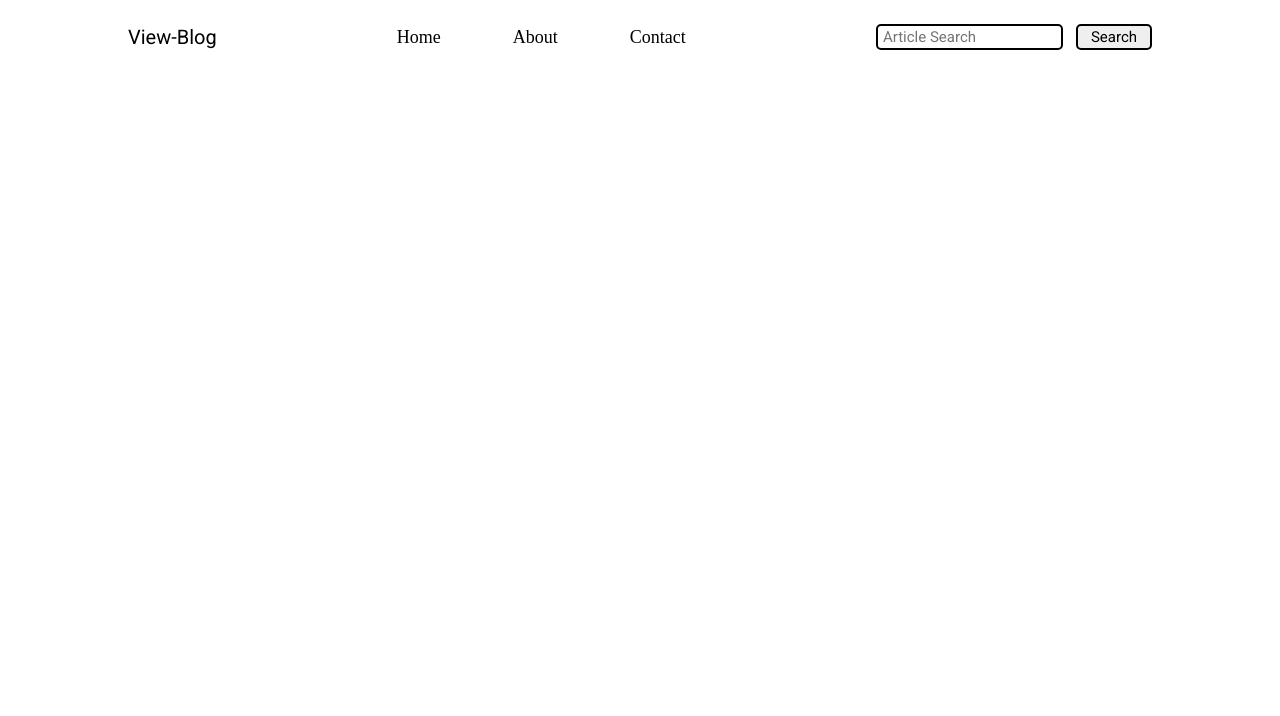
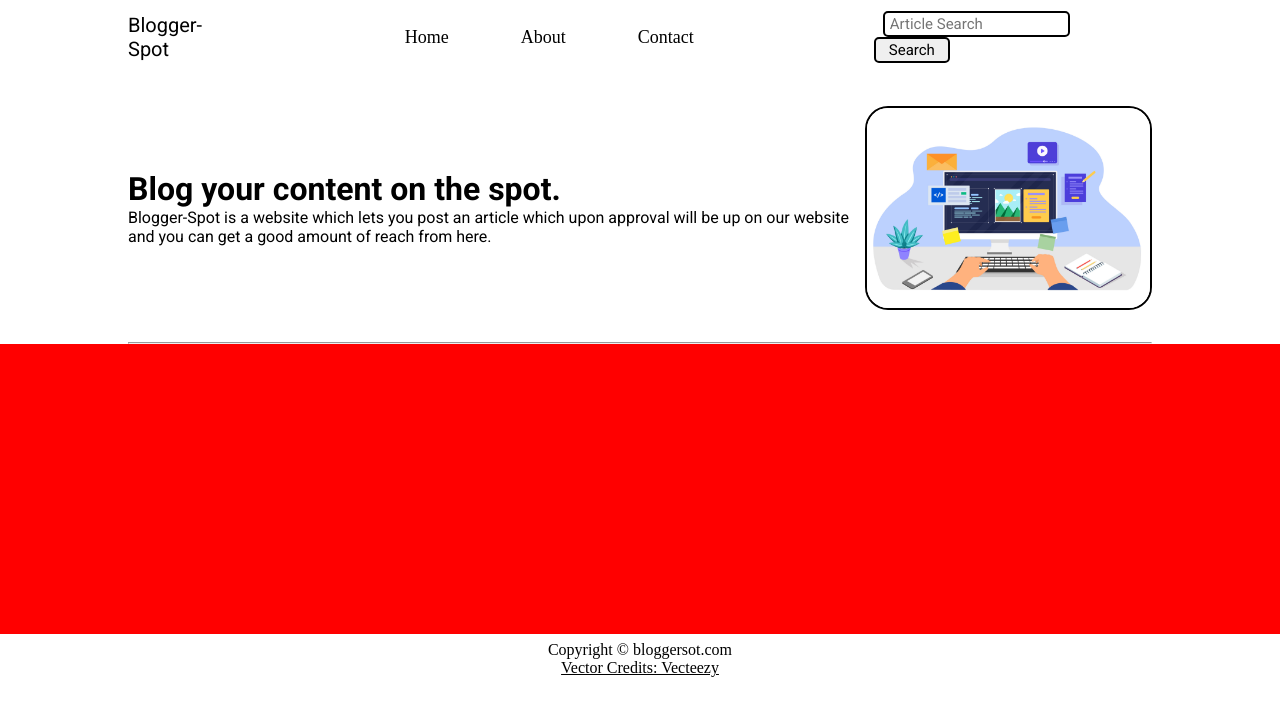
Before and after one commit to ArunaKale22/JavascriptProjects, a plain HTML site: page 5. Blog_Website/Index.html in a window 1280 px wide. Drawn offline with Linux system fonts and the light colour scheme.

Commit message:
Gave styling to content's div and edited the footer area

```diff
--- a/5. Blog_Website/Index.html
+++ b/5. Blog_Website/Index.html
@@ -3,14 +3,14 @@
   <head>
     <meta charset="UTF-8" />
     <meta name="viewport" content="width=device-width, initial-scale=1.0" />
-    <title>View-Blog</title>
+    <title>Blogger Spot</title>
     <link rel="stylesheet" href="css/utils.css" />
     <link rel="stylesheet" href="css/Style.css" />
   </head>
   <body>
     <nav class="navigation max-width-1 m-auto">
       <div class="nav-left">
-        <span> View-Blog </span>
+        <span> Blogger-Spot </span>
         <ul>
           <li><a href="/">Home</a></li>
           <li><a href="#">About</a></li>
@@ -18,12 +18,32 @@
         </ul>
       </div>
       <div class="nav-right">
-        <input class = "form-input" type="text" placeholder="Article Search" />
+        <input class="form-input" type="text" placeholder="Article Search" />
         <button class="btn">Search</button>
       </div>
     </nav>
-    <div class="content max-width-1 m-auto"></div>
-    <div class="footer max-width-2 m-auto"></div>
+    <div class="content max-width-1 m-auto">
+      <div class="content-left">
+        <h1>Blog your content on the spot.</h1>
+        <p>
+          Blogger-Spot is a website which lets you post an article which upon
+          approval will be up on our website and you can get a good amount of
+          reach from here.
+        </p>
+      </div>
+      <div class="content-right">
+        <img src="img/Home.jpg" alt="Blogger-Spot" />
+      </div>
+    </div>
+    <div class="max-width-1 m-auto"><hr /></div>
+    <div class ="home-articles ">
+      <div class="home-article">
+
+      </div>
+    </div>
+    <div class="footer max-width-2 m-auto">
+      <p>Copyright &copy; bloggersot.com</p><a href="https://www.vecteezy.com/free-vector/desktop">Vector Credits: Vecteezy</a>
+    </div>
     <script src="js/App.js"></script>
   </body>
 </html>
--- a/5. Blog_Website/css/Style.css
+++ b/5. Blog_Website/css/Style.css
@@ -20,28 +20,73 @@
   display: flex;
   align-items: center;
   margin: 0 144px;
-    font-size: 18px;
+  font-size: 18px;
 }
 
 .nav-left ul li {
   list-style: none;
   margin: 0 36px;
   font-family: var(--font2);
+  transition: all 0.3s ease-in-out;
 }
 
 .nav-left ul li a {
   text-decoration: none;
   color: black;
 }
-nav-right {
+
+.nav-left ul li a:hover {
+  color: var(--main-bg-color);
+  font-weight: bolder;
 }
 
 .content {
-  height: 95px;
-  /* background-color: blue; */
+  height: 250px;
+  /* background-color: rgb(147, 147, 231); */
+  display: flex;
+  padding: 9px;
 }
+
+.content-left {
+  font-family: var(--font1);
+
+  display: flex;
+  flex-direction: column;
+  justify-content: center;
+}
+.content-right {
+  display: flex;
+  align-items: center;
+  justify-content: center;
+}
+
+.content-right img {
+  height: 200px;
+  border: 2px solid black;
+  border-radius: 23px;
+}
+
+.home-articles{
+  height: 290px;
+  background-color: red;
+}
+.home-article{
+
+}
+/* .home-articles{
+
+} */
 
 .footer {
   height: 50px;
   /* background-color: blueviolet; */
+  display: flex;
+  align-items: center;
+  justify-content: center;
+  color: black;
+  flex-direction: column;
 }
+
+.footer a{
+  color: black;
+}
--- a/5. Blog_Website/css/utils.css
+++ b/5. Blog_Website/css/utils.css
@@ -24,6 +24,12 @@
     font-family: var(--font1);
     font-size: 15px;
     cursor: pointer;
+    transition: all 0.3s ease-in-out;
+}
+
+.btn:hover{
+  color:white;
+  background-color:var(--main-bg-color);
 }
 
 .form-input {
```
